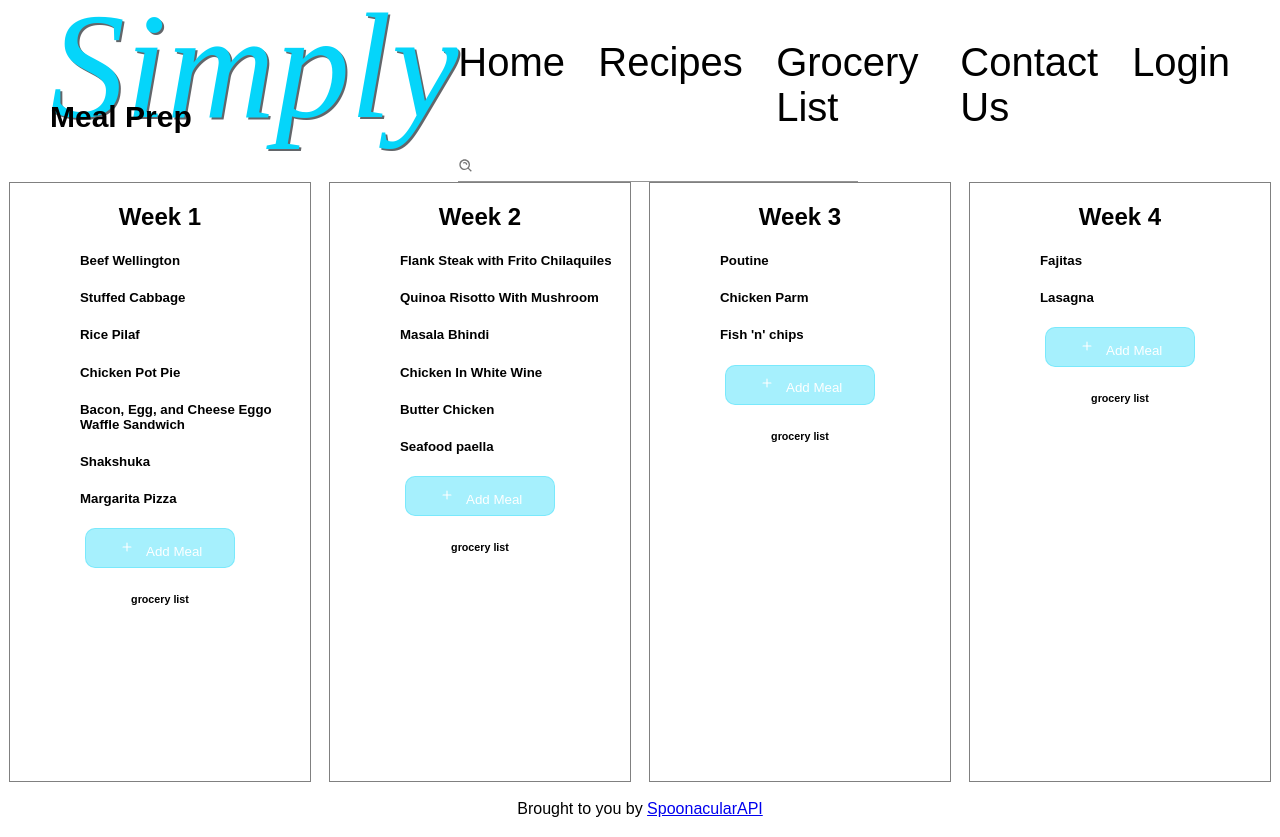
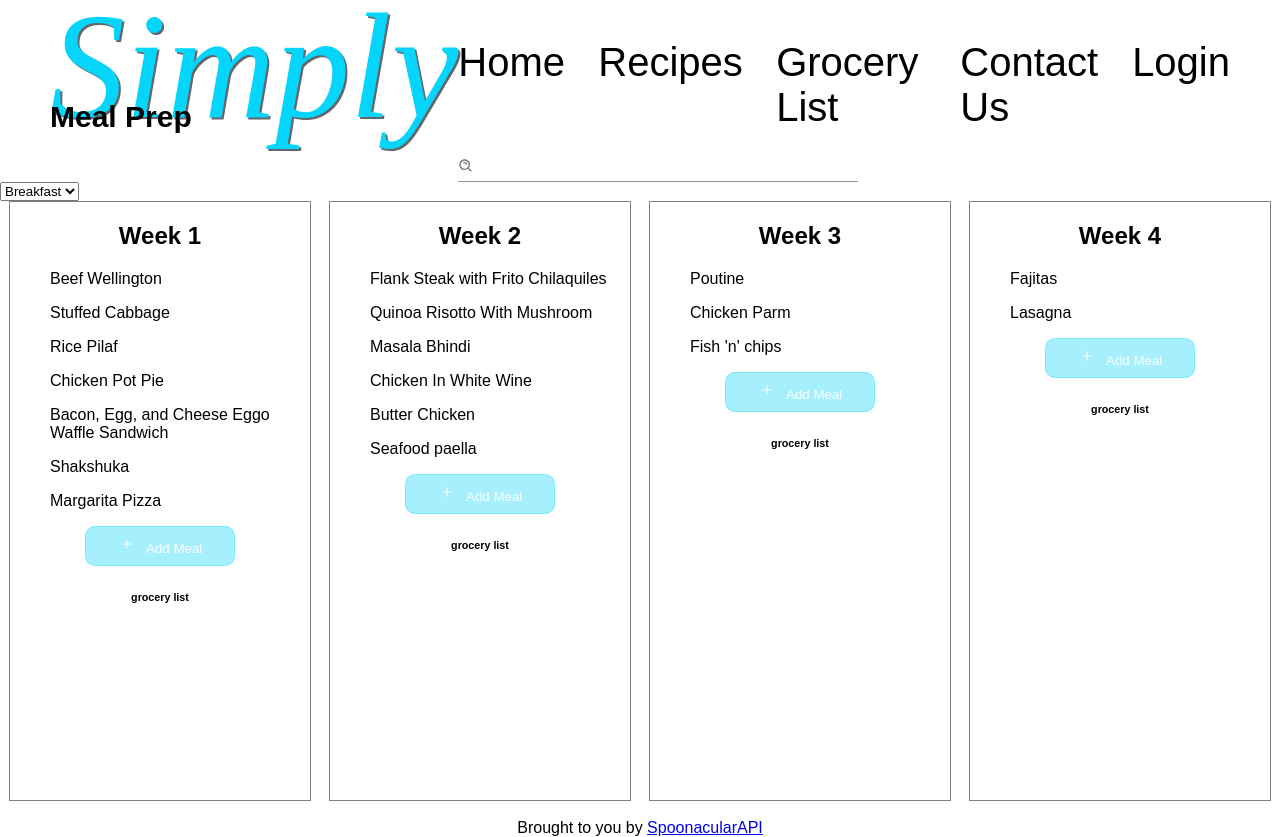
Before and after one commit to akb3y/Meal-Planner, a React (Create React App) app in the folder MealPlanner/: page / in a window 1280 px wide. Built offline with nearby package versions, Linux system fonts and the light colour scheme; no server answers; a web font is replaced by a local one.

Commit message:
added dropdown menu for meal times

```diff
--- a/MealPlanner/public/style.css
+++ b/MealPlanner/public/style.css
@@ -100,7 +100,6 @@ border-radius: 10px;
 }
 
 .days {
-  margin-left: 70px;
   text-align: left;
 }
 
@@ -118,10 +117,9 @@ border-radius: 10px;
   height: 275px;
   width: 295px;
   float: left;
-  margin-bottom: 70px;
+  margin-bottom: 80px;
 }
 
 .recipe-title {
-  inline-size: 150px;
-overflow: hidden;
+margin-left: 5px;
 }
--- a/MealPlanner/src/App.js
+++ b/MealPlanner/src/App.js
@@ -62,9 +62,9 @@ class App extends React.Component {
       axios.get(`https://api.spoonacular.com/recipes/${id}/information?apiKey=4ce274a0809f4e6e9921a525c97cb387&number=18`)
       .then(res => this.setState({indRecipe: res.data, page: 'ind'}))
     }
-  //   componentDidMount (){
-  //     this.getRecipes()
-  // }
+    componentDidMount (){
+      this.getRecipes()
+  }
   render(){
     let body = this.state.page === 'home' ? <Month menu={this.state.menu} addMeal={this.onClickAddMeal} getIndRecipe={this.getIndRecipe}/> : this.state.page === 'recipes' ?  <Recipes recipes={this.state.recipes} add={this.onClickAdd} /> : null
   return (
--- a/MealPlanner/src/components/Middle/Days.jsx
+++ b/MealPlanner/src/components/Middle/Days.jsx
@@ -1,16 +1,12 @@
 import React from 'react';
 
-function Days({days, index, getIndRecipe}) {
+function Day({days, index, getIndRecipe}) {
   let id = 716429
  return (
-
-  // map over week and render each day
-  //   <Day getIndRecipe={getIndRecipe} day={day} />
-
   <div className='days'>
-    <h5 onClick={() => getIndRecipe({id})}>{days}</h5>
+    <ul onClick={() => getIndRecipe({id})}>{days}</ul>
 </div>
  )
 }
 
-export default Days;
+export default Day;
--- a/MealPlanner/src/components/Middle/Month.jsx
+++ b/MealPlanner/src/components/Middle/Month.jsx
@@ -1,13 +1,21 @@
 import React from 'react';
-import Weeks from './Weeks'
+import Week from './Weeks'
 
 function Month({menu, addMeal, getIndRecipe}) {
  return (
+  <>    <select name='mealTime'>
+  <option value='Breakfast'>Breakfast</option>
+  <option value='Lunch'>Lunch</option>
+  <option value='Dinner'>Dinner</option>
+  <option value='Snack'>Snack</option>
+</select>
+<br />
   <div className='menu'>
   {menu.map((weeks, index) =>
-  <Weeks  weeks= {weeks} index={index} addMeal={addMeal} getIndRecipe={getIndRecipe}/>
+  <Week  weeks= {weeks} index={index} addMeal={addMeal} getIndRecipe={getIndRecipe}/>
   )}
 </div>
+</>
  )
 }
 
--- a/MealPlanner/src/components/Middle/Weeks.jsx
+++ b/MealPlanner/src/components/Middle/Weeks.jsx
@@ -1,13 +1,13 @@
 import React from 'react';
-import Days from './Days'
+import Day from './Days'
 import { IoIosAdd } from 'react-icons/io'
 
-function Weeks({weeks, index, addMeal, getIndRecipe}) {
+function Week({weeks, index, addMeal, getIndRecipe}) {
  return (
   <div className='weeks'>
   <h2>Week {index+1}</h2>
   {weeks.meals.map((day) =>
-  <Days  days= {day} index={index} getIndRecipe={getIndRecipe}/>
+  <Day  days= {day} index={index} getIndRecipe={getIndRecipe}/>
 )}
   <button type='button' onClick={()=> addMeal({index})}><IoIosAdd className='plusLogo'/> &nbsp; Add Meal</button> <br />
   <h6 className='gl'>grocery list</h6>
@@ -15,4 +15,4 @@ function Weeks({weeks, index, addMeal, getIndRecipe}) {
  )
 }
 
-export default Weeks;
+export default Week;
```
